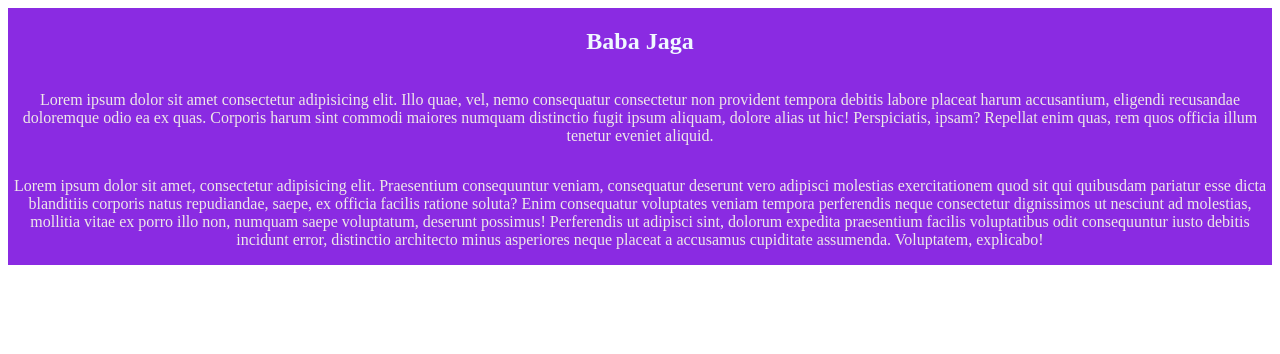
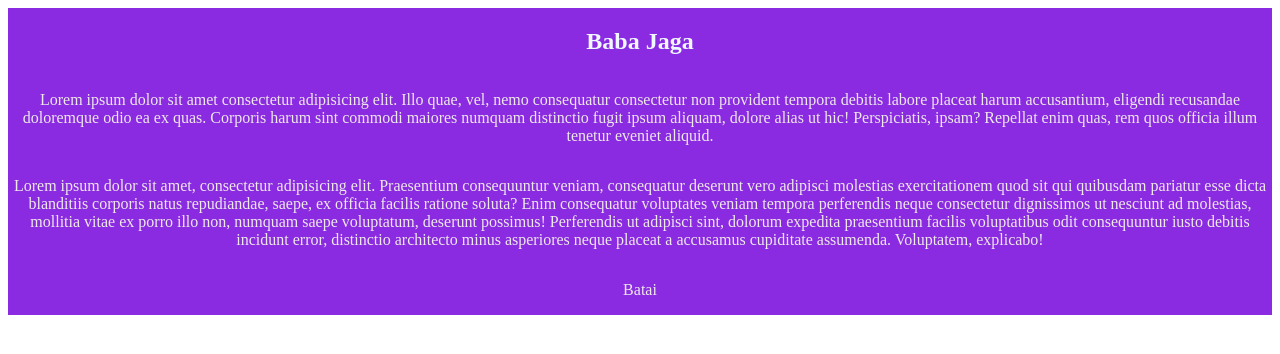
Before and after one commit to Armandas-Judzinskis/testavimas2, a plain HTML site: page index.html in a window 1280 px wide. Drawn offline with Linux system fonts and the light colour scheme.

Commit message:
pakeitimas

```diff
--- a/index.html
+++ b/index.html
@@ -15,6 +15,9 @@
             <p>
                 Lorem ipsum dolor sit amet, consectetur adipisicing elit. Praesentium consequuntur veniam, consequatur deserunt vero adipisci molestias exercitationem quod sit qui quibusdam pariatur esse dicta blanditiis corporis natus repudiandae, saepe, ex officia facilis ratione soluta? Enim consequatur voluptates veniam tempora perferendis neque consectetur dignissimos ut nesciunt ad molestias, mollitia vitae ex porro illo non, numquam saepe voluptatum, deserunt possimus! Perferendis ut adipisci sint, dolorum expedita praesentium facilis voluptatibus odit consequuntur iusto debitis incidunt error, distinctio architecto minus asperiores neque placeat a accusamus cupiditate assumenda. Voluptatem, explicabo!
             </p>
+            <p>
+                Batai
+            </p>
         </section>
     </main>
 
```
